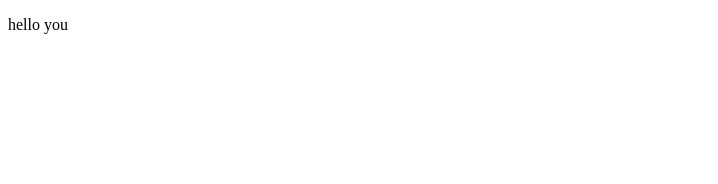
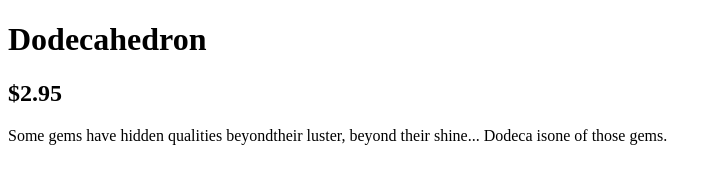
Before and after one commit to ptdecker/codeschool-angular, a plain HTML site: page index.html in a window 1280 px wide. Shown: the whole page, without its empty margins (0-718 px from the left). Drawn offline with Linux system fonts and the light colour scheme.

Commit message:
Section 1.3

```diff
--- a/app.js
+++ b/app.js
@@ -1 +1,16 @@
-var app = angular.module('store', [ ]);
+(function() {
+    var app = angular.module('store', [ ]);
+
+    app.controller('StoreController',function() {
+        this.product = gem;
+    });
+
+    var gem = {
+        name: 'Dodecahedron',
+        price: 2.95,
+        description: 'Some gems have hidden qualities beyond'
+            + 'their luster, beyond their shine... Dodeca is'
+            + 'one of those gems.'
+    }
+
+})();
--- a/index.html
+++ b/index.html
@@ -4,8 +4,12 @@
         <link rel="stylesheet" type="text/css" href="bootstrap.min.css" />
     </head>
     <body>
+        <div ng-controller="StoreController as store">
+            <h1> {{store.product.name}} </h1>
+            <h2> ${{store.product.price}} </h2>
+            <p>  {{store.product.description}} </p>
+        </div>
         <script type="text/javascript" src="angular.min.js"></script>
 	<script type="text/javascript" src="app.js"></script>
-	<p>{{"hello" + " you"}}</p>
     </body>
 </html>
```
